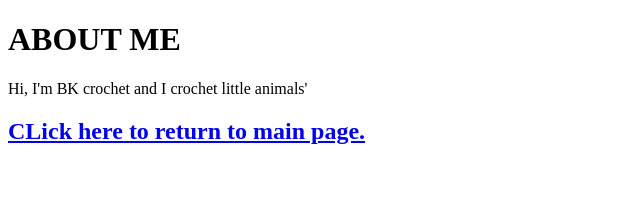
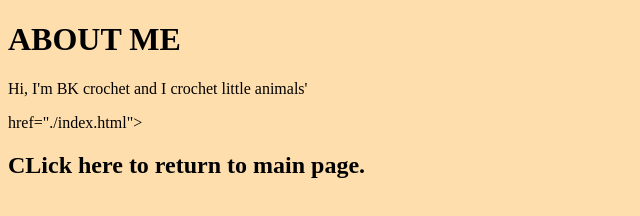
Before and after one commit to ivybeancrochet/ivybeancrochet.github.io, a plain HTML site: page about.html in a window 1280 px wide. Shown: the whole page, without its empty margins (0-640 px from the left). Drawn offline with Linux system fonts and the light colour scheme.

Commit message:
Add files via upload

```diff
--- a/about.html
+++ b/about.html
@@ -1,5 +1,5 @@
 <!DOCTYPE html>
-<html lsng="en">
+<html lsng="en" style="background-color: navajowhite;">
 <head>
     <meta charset="UTF-8">
     <meta http-equiv="X-UA-Compatible" content="IE=edge">
@@ -10,7 +10,7 @@
     <div class="container">
         <h1>ABOUT ME</h1>
         <p>Hi, I'm BK crochet and I crochet little animals'</p>
-        <a href="./index.html"><h2>CLick here to return to main page.</h2></a>
+        <a> href="./index.html"><h2>CLick here to return to main page.</h2></a>
     </div>
 </body>
 
```
Also changed, not shown: index.html (+1 -1 lines), 1 other file.
